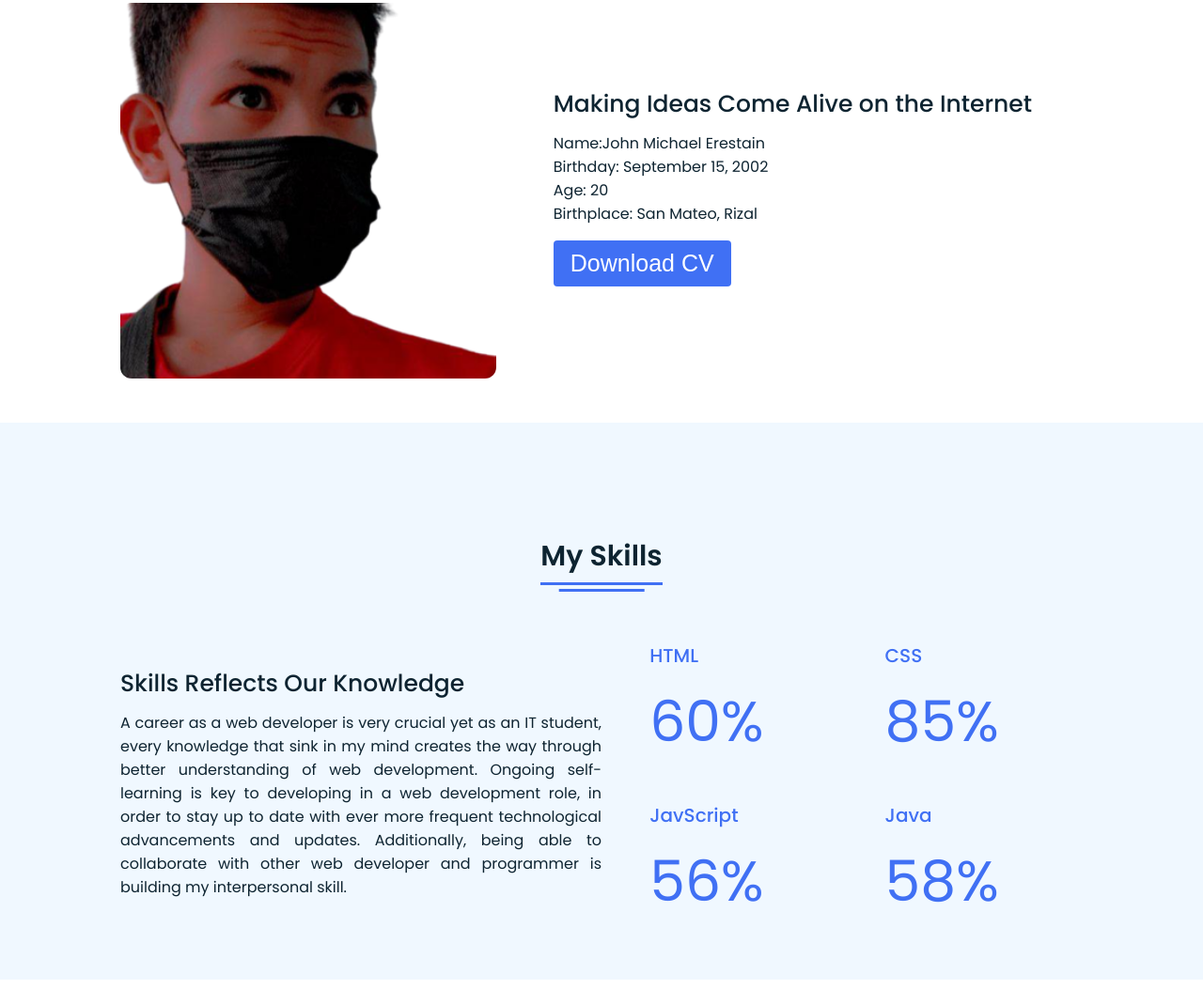
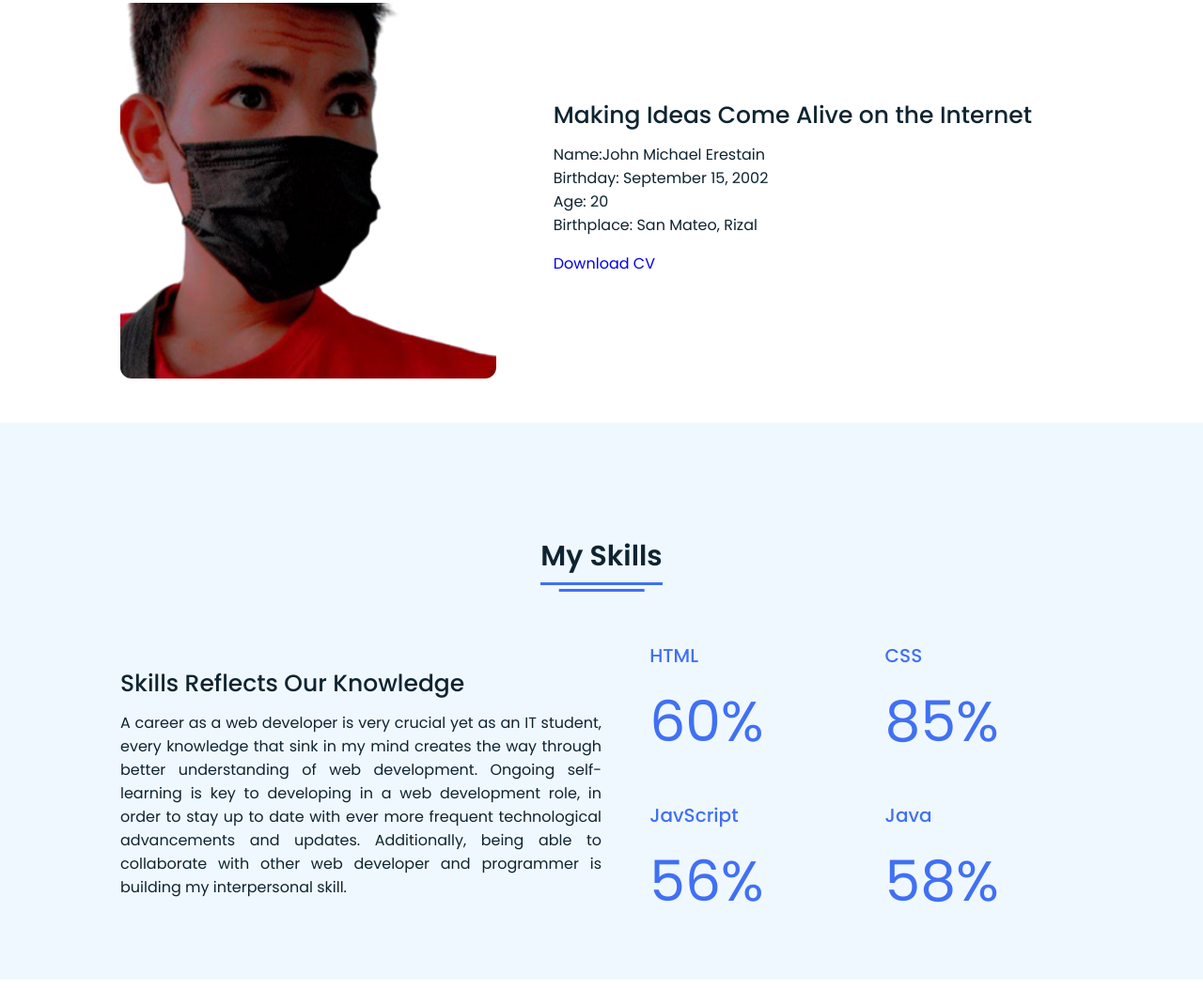
Before and after one commit to jey-em123/Portfolio, a plain HTML site: page index.html in a window 1280 px wide. Shown: the part 970-2023 px from the top of the page at 94% size. Drawn offline with Linux system fonts and the light colour scheme.

Commit message:
Update cv

```diff
--- a/index.html
+++ b/index.html
@@ -68,7 +68,7 @@
         <p>Age: 20</p>
         <p>Birthplace: San Mateo, Rizal</p>
       <div class="button">
-        <button>Download CV</button>
+        <a href="cv/315.pdf" class="btn">Download CV</a>
       </div>
     </div>
   </div>
```
